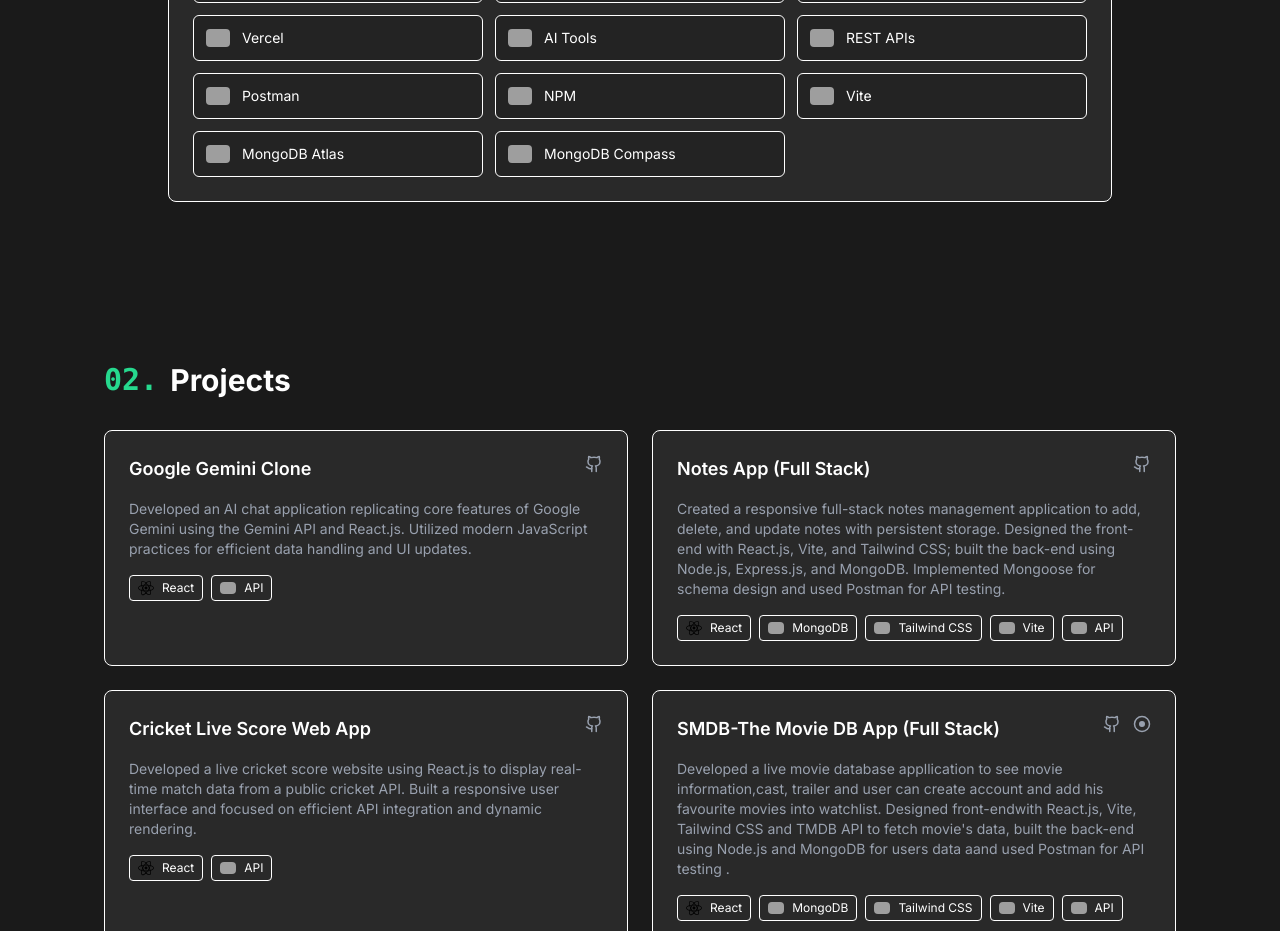
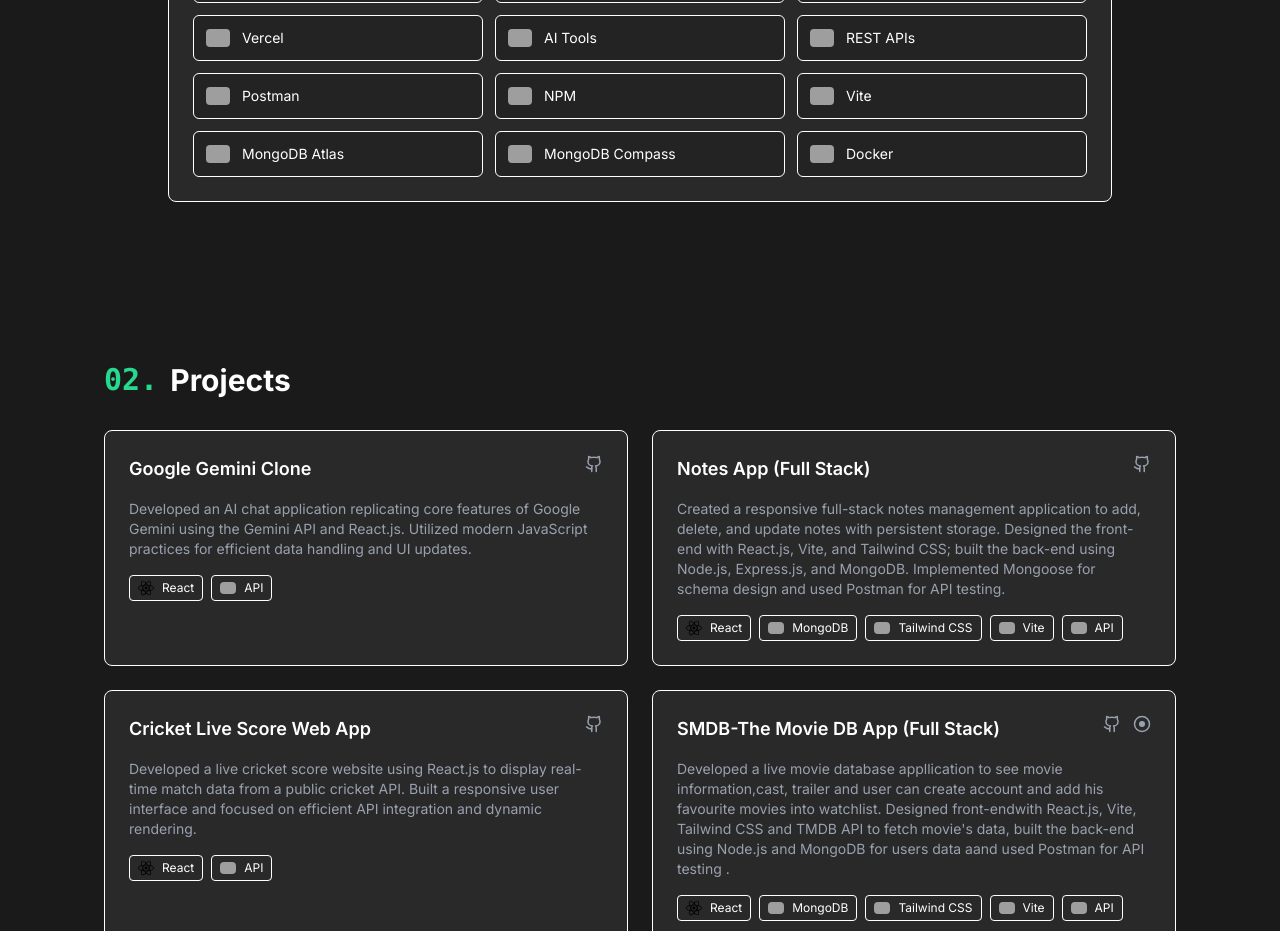
Before and after one commit to Shannuu2409/Shannu-personal-portfolio, a React (Vite) app: page / in a window 1280 px wide. Shown: the part 2180-3111 px from the top of the page. Built offline with nearby package versions, Linux system fonts and the light colour scheme; grey boxes are pictures that could not be loaded.

Commit message:
Update portfolio.js
updated skill set

```diff
--- a/src/data/portfolio.js
+++ b/src/data/portfolio.js
@@ -25,7 +25,7 @@ export const data = {
   skills: {
     languages: ["HTML", "CSS", "JavaScript", "Python", "Java", "PHP"],
     frameworks_databases: ["ReactJS", "ExpressJS", "NodeJS", "MongoDB", "Tailwind CSS", "Next.js (Beginner)", "Bootstrap", "Mongoose", "MySQL"],
-    tools: ["Git", "GitHub", "Windows", "Linux", "MS 360", "Figma", "Canva", "Firebase", "Netlify", "Vercel", "AI Tools", "REST APIs", "Postman", "NPM", "Vite", "MongoDB Atlas", "MongoDB Compass"]
+    tools: ["Git", "GitHub", "Windows", "Linux", "MS 360", "Figma", "Canva", "Firebase", "Netlify", "Vercel", "AI Tools", "REST APIs", "Postman", "NPM", "Vite", "MongoDB Atlas", "MongoDB Compass","Docker"]
   },
   projects: [
     {
@@ -96,6 +96,7 @@ export const getIconCandidates = (name, size = 24) => {
     Vite: "logos:vitejs",
     "MongoDB Atlas": "logos:mongodb-icon",
     "MongoDB Compass": "logos:mongodb-icon",
+    Docker: "logos:docker-icon",
   };
 
   const key = String(name);
```
